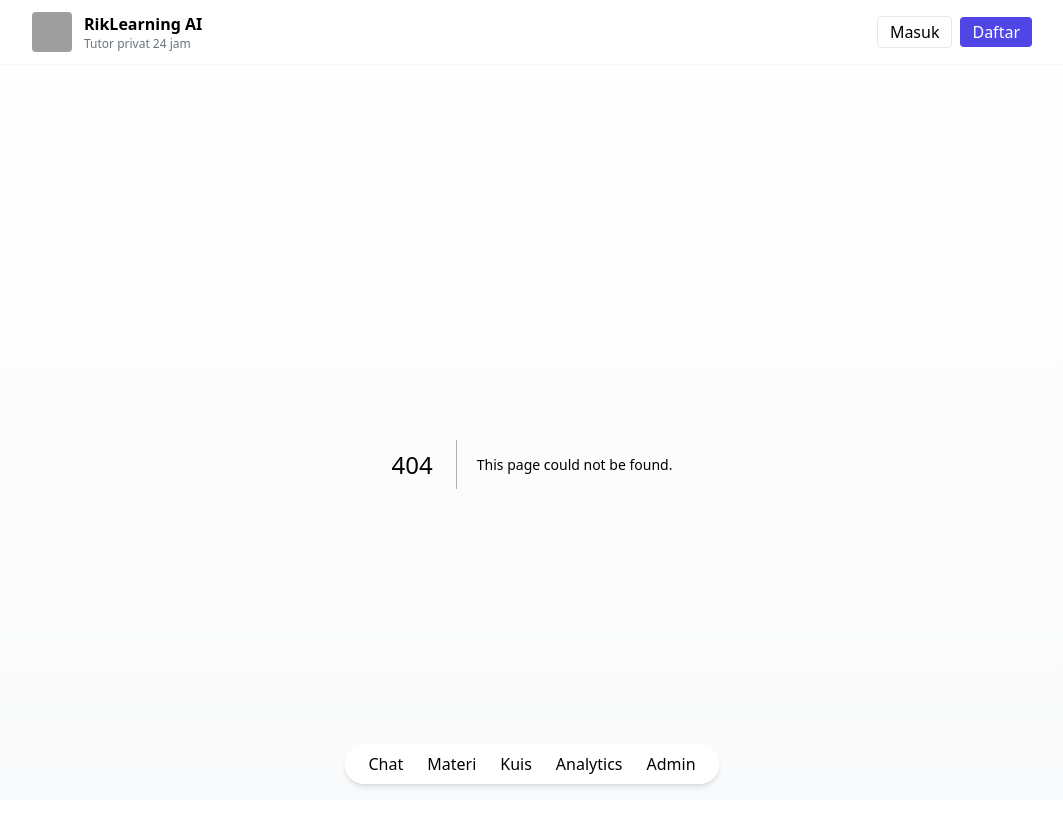
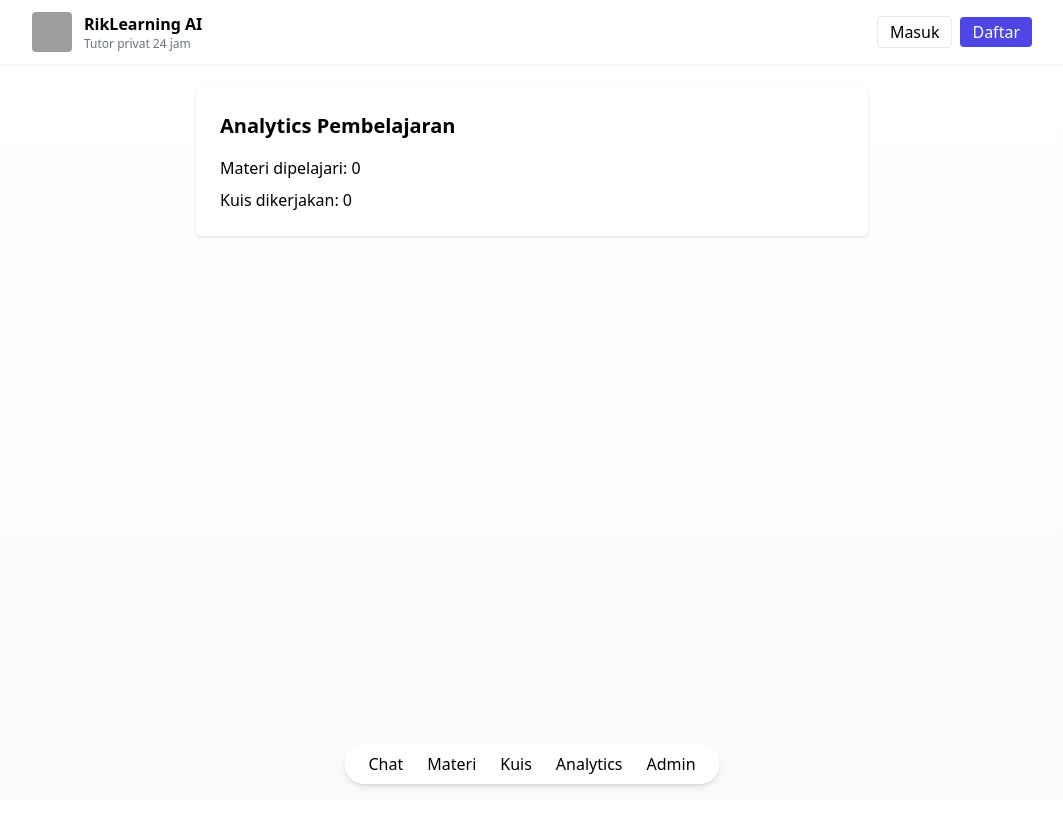
Before and after one commit to RikChat/RikLearningAI, a Next.js app: page /analytics in a window 1280 px wide. Before the commit this address had no page. Shown: the top 828 px of the page, without its empty margins (108-1171 px from the left). Built offline with nearby package versions, Linux system fonts and the light colour scheme; grey boxes are pictures that could not be loaded.

Commit message:
Add Analytics component to track user stats

```diff
--- /dev/null
+++ b/app/analytics/page.tsx
@@ -0,0 +1,19 @@
+'use client'
+import { useEffect, useState } from 'react'
+
+export default function Analytics(){
+  const [stats, setStats] = useState({ studied: 0, quizzes: 0 })
+  useEffect(()=>{
+    const s = localStorage.getItem('rik_stats')
+    if (s) setStats(JSON.parse(s))
+  },[])
+  return (
+    <div className="min-h-screen p-6">
+      <div className="max-w-2xl mx-auto bg-white p-6 rounded shadow">
+        <h1 className="text-xl font-bold">Analytics Pembelajaran</h1>
+        <div className="mt-4">Materi dipelajari: {stats.studied}</div>
+        <div className="mt-2">Kuis dikerjakan: {stats.quizzes}</div>
+      </div>
+    </div>
+  )
+}
```
